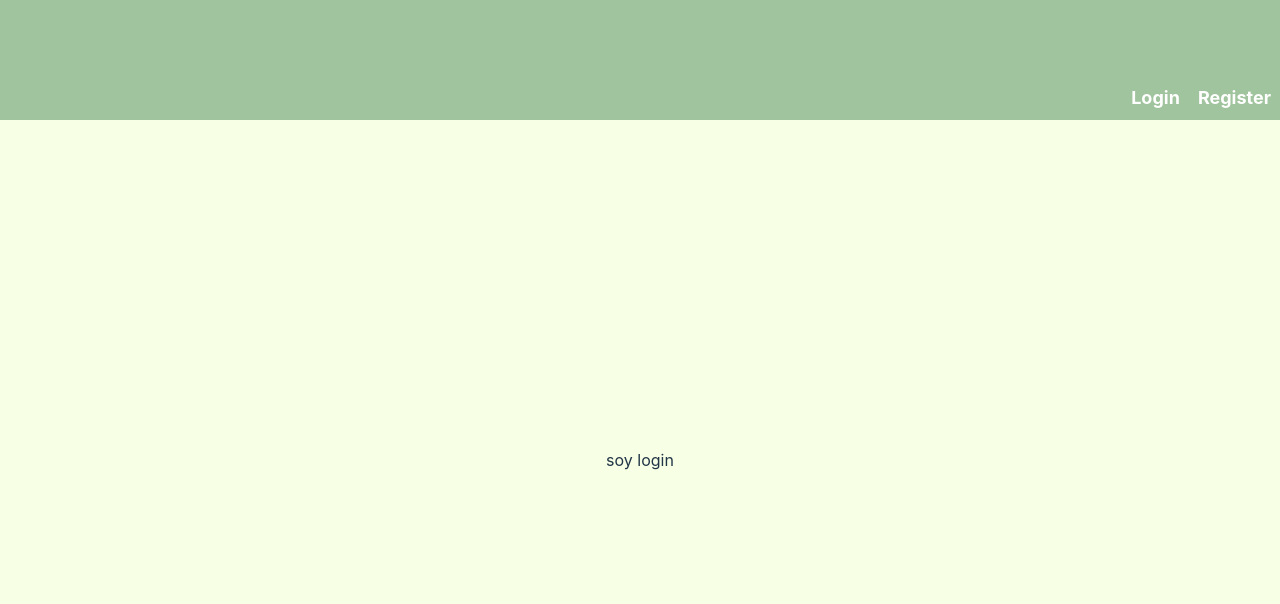
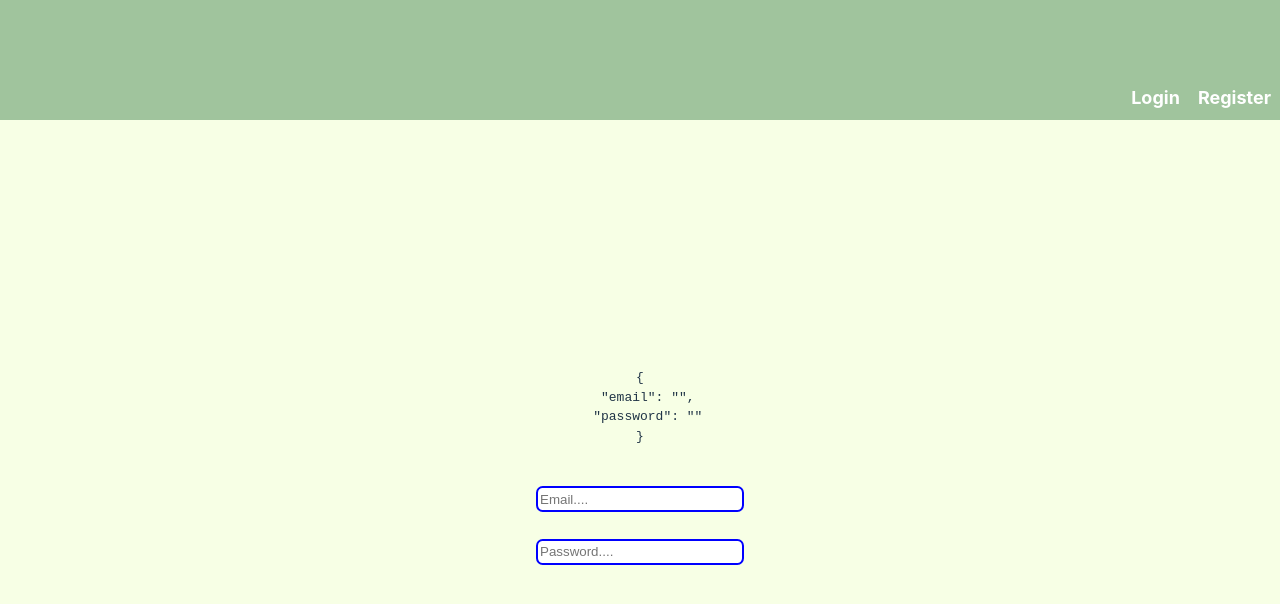
Before and after one commit to GeeksHubsAcademy/FSD0423ReactCards, a React (Vite) app: page /login in a window 1280 px wide. Shown: the top 604 px of the page. Built offline with nearby package versions, Linux system fonts and the light colour scheme.

Commit message:
Bindeo realizado con los inputs en la fase Login

```diff
--- /dev/null
+++ b/src/common/InputText/InputText.css
@@ -0,0 +1,17 @@
+
+.normalInput {
+
+    border-radius: 0.5em;
+    border: 0.2em solid blue;
+    width: 15em;
+    height: 1.5em;
+
+    margin-top: 2em;
+}
+
+.errorInput {
+
+    color: red;
+    border: 0.2em solid red;
+
+}
--- /dev/null
+++ b/src/common/InputText/InputText.jsx
@@ -0,0 +1,18 @@
+
+import React from 'react';
+import './InputText.css';
+
+export const InputText = ({type, design, placeholder, name, functionHandler, onBlurFunction}) => {
+     return (
+         <>
+            <input
+                type={type}
+                className={design}
+                placeholder={placeholder}
+                name={name}
+                onChange={(e)=>functionHandler(e)}
+                onBlur={(e)=>onBlurFunction(e)}
+            />
+         </>
+     )
+}
--- a/src/pages/Login/Login.jsx
+++ b/src/pages/Login/Login.jsx
@@ -1,9 +1,61 @@
 
-import React from 'react';
+import React, {useState} from 'react';
 import "./Login.css";
+import { InputText } from '../../common/InputText/InputText';
 
 export const Login = () => {
+
+    const [credentials, setCredentials] = useState({
+        email: "",
+        password: ""
+    })
+
+     const inputHandler = (e) => {
+
+        //Ahora vamos a proceder a bindear o atar los inputs mediante
+        //la presente función handler a sus correspondientes estados en el hook, que
+        //ahora se llama credentials.
+
+        setCredentials((prevState)=>({
+            ...prevState,
+            [e.target.name] : e.target.value
+        }));
+
+     }
+
+     const inputCheck = (e) => {
+
+        console.log(e.target.value, "soy el check....");
+        console.log(e.target.name, "soy el check....");
+
+     }
+
+
+
+
      return (
-         <div className='loginDesign'>soy login</div>
+         <div className='loginDesign'>
+            {/* La utilidad de la siguiente linea es renderizar un hook at tiempo real en el DOM */}
+            {<pre>{JSON.stringify(credentials, null,2)}</pre>}
+
+            <InputText
+                // type, design, placeholder, name, functionHandler, onBlurFunction
+                type={"email"}
+                design={"normalInput"}
+                placeholder={"Email...."}
+                name={"email"}
+                functionHandler={inputHandler}
+                onBlurFunction={inputCheck}
+            />
+            <InputText
+                // type, design, placeholder, name, functionHandler, onBlurFunction
+                type={"password"}
+                design={"normalInput"}
+                placeholder={"Password...."}
+                name={"password"}
+                functionHandler={inputHandler}
+                onBlurFunction={inputCheck}
+            />
+         </div>
      )
 }
```
